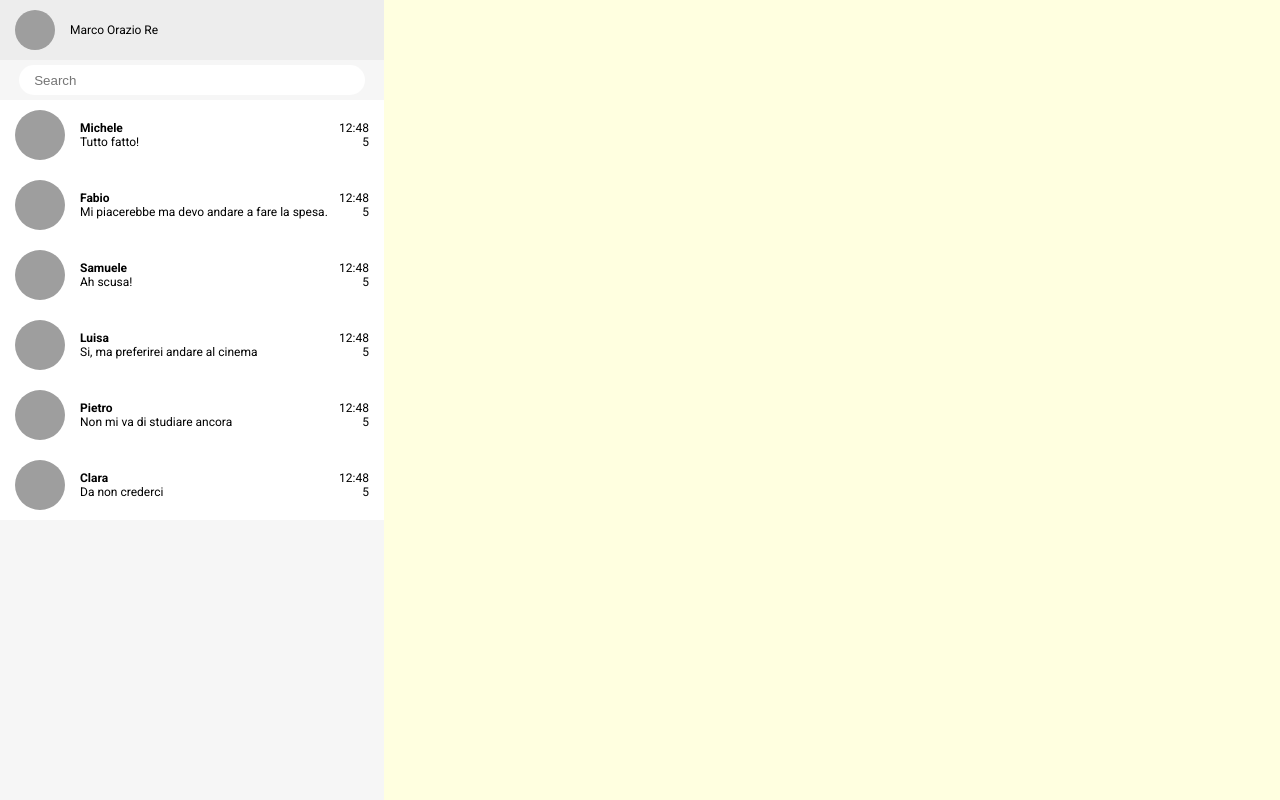
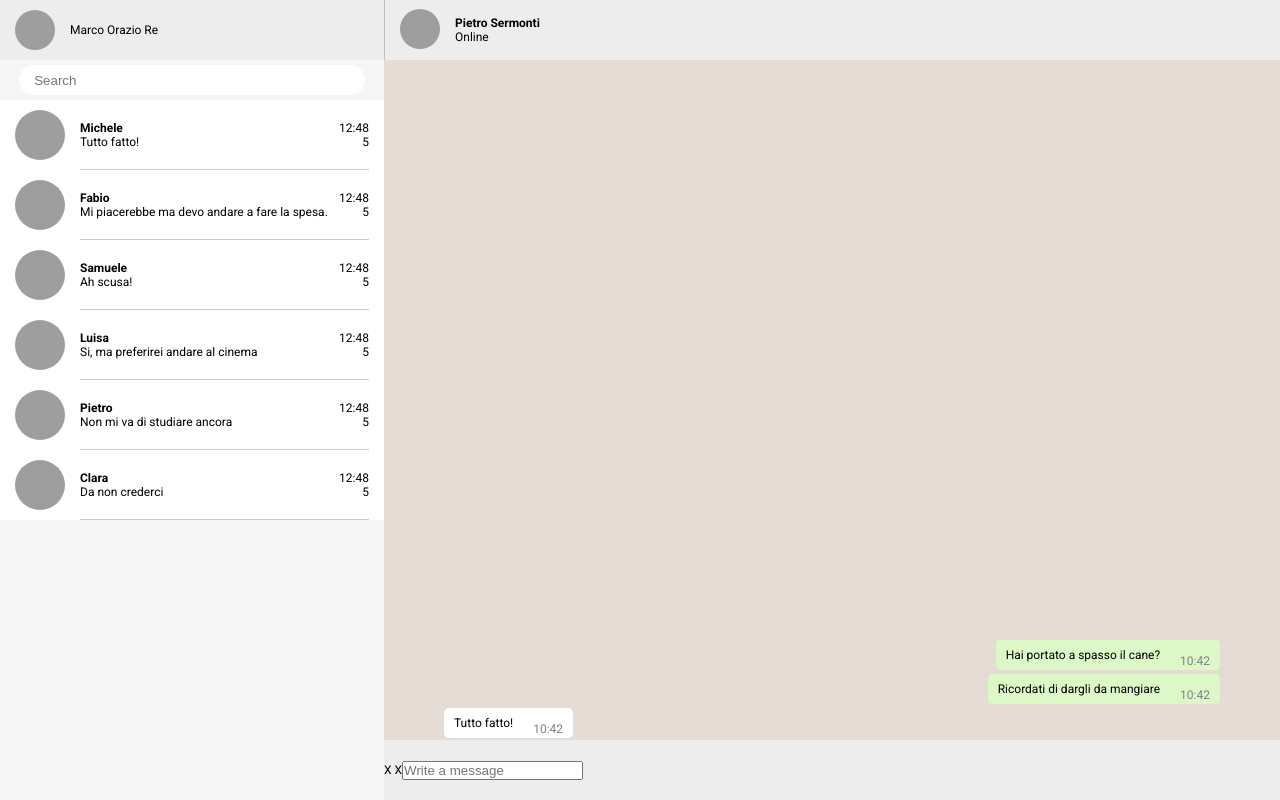
Before and after one commit to CassiniHub/vue-boolzapp, a plain HTML site: page index.html in a window 1280 px wide. Drawn offline with nearby package versions, Linux system fonts and the light colour scheme; grey boxes are pictures that could not be loaded.

Commit message:
Vue Js - Milestone #1 / #2
- Now you can select the chat you want to see from the contact bar from the left

KNOWN ISSUES:
- Contact bar on top of the chat area is not synchronize yet

```diff
--- a/assets/css/style.css
+++ b/assets/css/style.css
@@ -99,7 +99,8 @@ ul {
     background-color: #EDEDED;
 }
 
-.account-personal img {
+.account-personal img,
+.contact-img img {
     height: 40px;
     width: 40px;
 
@@ -180,6 +181,8 @@ ul {
     align-content: center;
 
     height: 100%;
+
+    border-bottom: 1px solid rgb(201, 201, 201);
 }
 
 .account-chat-info > .account-top-info {
@@ -200,9 +203,128 @@ ul {
 
 /* CHAT */
 .chat {
+    display: flex;
+    flex-flow: column nowrap;
     flex: 70%;
 
     background-color: lightyellow;
+}
+
+
+/* - - - - - -  */
+
+/* contact information */
+.contact-info-wrapper {
+    display: flex;
+    justify-content: start;
+    align-items: center;
+
+    height: 60px;
+
+    padding: 10px 0;
+    border-left: 1px solid rgb(190, 190, 190);
+
+    background-color: #EDEDED;
+}
+
+.contact-img {
+    flex-grow: 0;
+    flex-shrink: 0;
+}
+
+.contact-info {
+    flex: 1 1 70%;
+}
+
+.account-status {
+    color:lightslategrey;
+}
+
+/* - - - - - -  */
+
+/* messages area */
+.messages-area {
+    display: flex;
+    flex-wrap: wrap;
+    flex-grow: 1;
+    flex-shrink: 1;
+    align-items: flex-end;
+    align-content: flex-end;
+
+    overflow-y: auto;
+
+    background-color: #E5DDD5;
+}
+
+.text-line-sent {
+    display: flex;
+    flex: 100%;
+    justify-content: flex-end;
+}
+
+.text-line-received {
+    display: flex;
+    flex: 100%;
+    justify-content: flex-start;
+}
+
+.sent {
+    display: flex;
+
+    height: 30px;
+
+    margin: 2px 60px;
+    padding: 0 10px;
+
+    border-radius: 5px;
+
+    color: black;
+
+    background-color: #DCF8C6;
+}
+
+.received {
+    display: flex;
+
+    height: 30px;
+
+    margin: 2px 60px;
+    padding: 0 10px;
+
+    border-radius: 5px;
+
+    color: black;
+
+    background-color: white;
+}
+
+.message-text-wrapper {
+    display: flex;
+    align-items: center;
+}
+
+.message-time-wrapper {
+    display: flex;
+    align-items: flex-end;
+
+    font-size: 1rem;
+    padding-left: 20px;
+    padding-bottom: 2px;
+
+    color: rgb(128, 128, 128);
+}
+
+/* - - - - - -  */
+
+/* writing area */
+.writing-area{
+    display: flex;
+    align-items: center;
+    justify-content: flex-start;
+
+    height: 60px;
+
+    background-color: #EDEDED;
 }
 
 /* - - - - - - - - - - - - - - - - -  */
--- a/assets/js/script.js
+++ b/assets/js/script.js
@@ -95,7 +95,7 @@ function init() {
 
                 {
                     name: 'Pietro',
-                    avatar: '_4',
+                    avatar: '_5',
                     visible: true,
                     messages: [
                         {
@@ -113,7 +113,7 @@ function init() {
 
                 {
                     name: 'Clara',
-                    avatar: '_4',
+                    avatar: '_6',
                     visible: true,
                     messages: [
                         {
@@ -128,19 +128,43 @@ function init() {
                         }
                     ]
                 }
-            ]
+            ],
+
+            selectedIndex: 0
         },
 
         methods: {
             test: () => {
 
                 console.log('Hello Boolzap');
+            },
+
+            activeContact: function(contact, index) {
+
+                for (let i = 0; i < this.contacts.length; i++) {
+                    const elem = this.contacts[i];
+
+                    if (contact.name == elem.name) {
+
+                        this.contacts.visible = true;
+                        this.selectedIndex = index;
+                    } else {
+
+                        this.contacts.visible = false;
+                    }
+                }
+                console.log(contact.visible, this.selectedIndex);
             }
         },
 
         mounted() {
 
             this.test();
+        },
+
+        computed: {
+
+
         }
     });
 }
--- a/index.html
+++ b/index.html
@@ -39,7 +39,7 @@
 
                         <div class="list-chats-nav">
                             <ul>
-                                <li v-for="(contact, index) in contacts">
+                                <li @click="activeContact(contact, index)" v-for="(contact, index) in contacts">
                                     <div class="account-chat-img">
                                         <img src="https://scontent.fcta1-1.fna.fbcdn.net/v/t1.6435-9/123727021_10219961042435915_2748884822056666112_n.jpg?_nc_cat=109&ccb=1-3&_nc_sid=09cbfe&_nc_ohc=DbRCjoVHOJ0AX9DgDs8&_nc_ht=scontent.fcta1-1.fna&oh=4638a542c8633c67c930cf6e69af7d9f&oe=60951402" alt="">
                                     </div>
@@ -71,11 +71,48 @@
 
                     <!-- chat -->
                     <div class="chat">
+
+                        <!-- contact-info -->
+                        <div class="contact-info-wrapper">
+                            <div class="contact-img">
+                                <img src="https://scontent.fcta1-1.fna.fbcdn.net/v/t1.6435-9/123727021_10219961042435915_2748884822056666112_n.jpg?_nc_cat=109&ccb=1-3&_nc_sid=09cbfe&_nc_ohc=DbRCjoVHOJ0AX9DgDs8&_nc_ht=scontent.fcta1-1.fna&oh=4638a542c8633c67c930cf6e69af7d9f&oe=60951402" alt="">
+                            </div>
+
+                            <div class="contact-info">
+                                <div class="contact-name">
+                                    <strong>Pietro Sermonti</strong>
+                                </div>
+                                <div class="contact-status">
+                                    Online
+                                </div>
+                            </div>
+                        </div>
+
+                        <!-- messages-area -->
                         <div class="messages-area">
+                            <div :class="(message.status == 'sent') ? 'text-line-sent' : 'text-line-received'"
+                                  v-for="message in contacts[selectedIndex].messages">
 
+                                <div :class="(message.status == 'sent') ? 'sent' : 'received'">
+                                    <div class="message-text-wrapper">
+                                        {{ message.text }}
+                                    </div>
+                                    <div class="message-time-wrapper">
+                                        <div class="message-time">
+                                            10:42
+                                        </div>
+                                    </div>
+                                </div>
+                            </div>
                         </div>
+
+                        <!-- writing-area -->
                         <div class="writing-area">
-
+                            <div class="emoji-attaches">
+                                <span>X</span>
+                                <span>X</span>
+                            </div>
+                            <input type="text" placeholder="Write a message">
                         </div>
                     </div>
                 </div>
```
